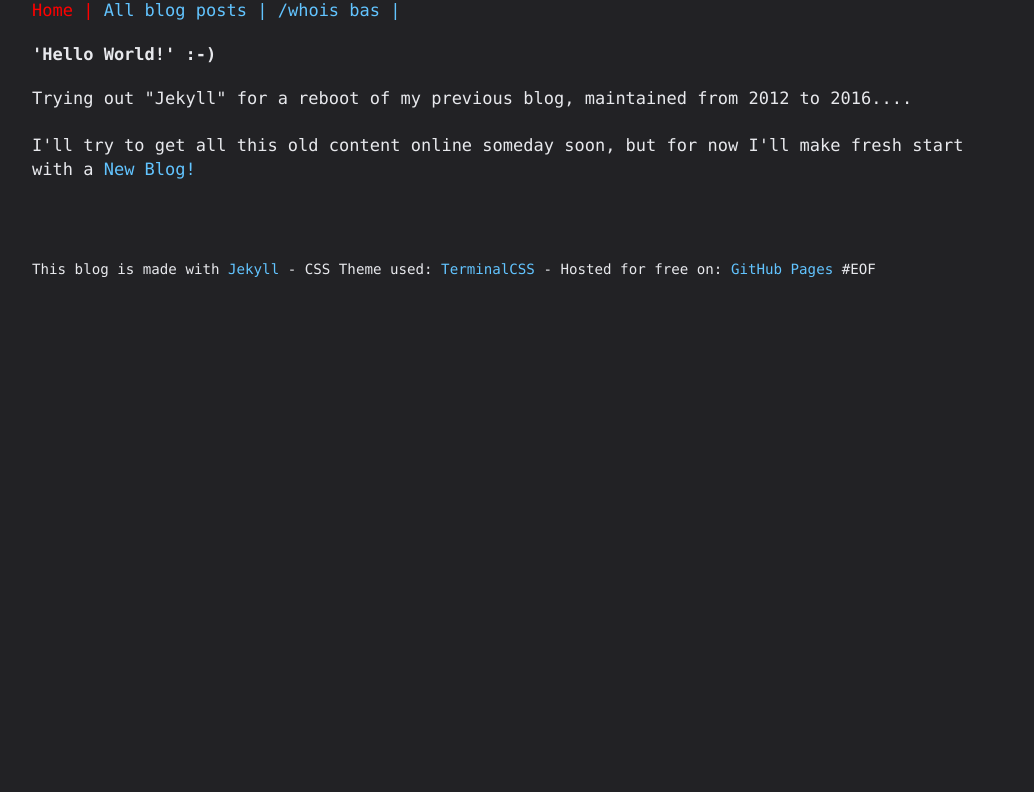
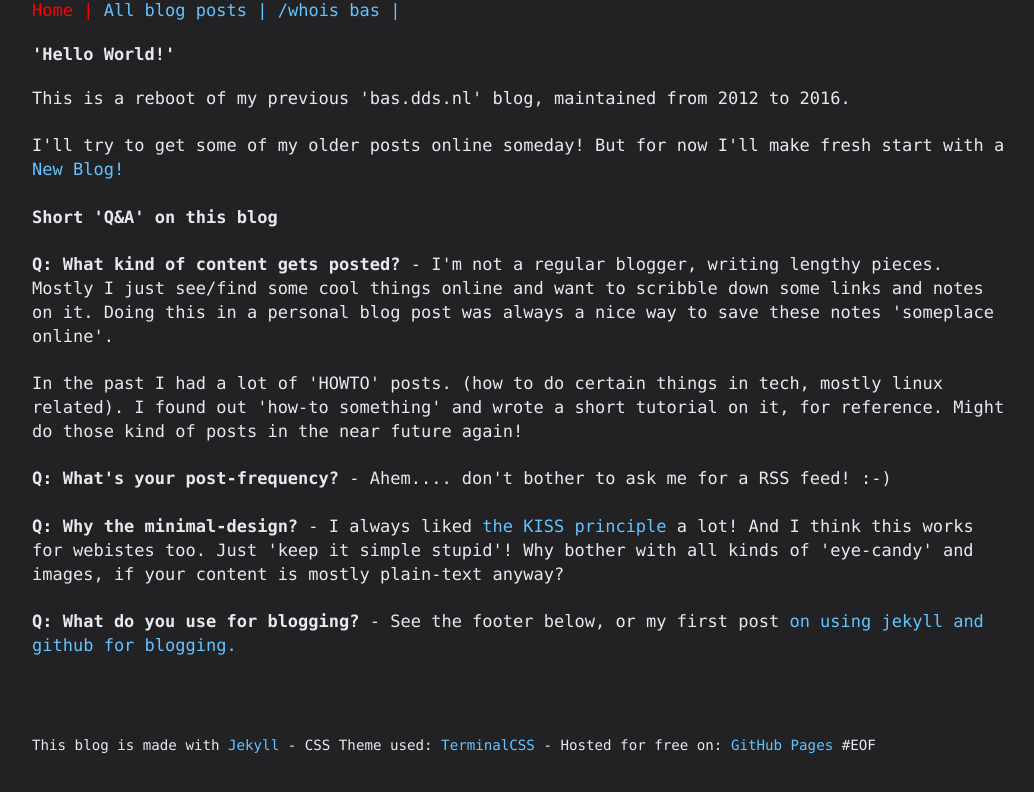
Before and after one commit to basdds/basdds.github.io, a Jekyll site: the page built from index.html, in a window 1280 px wide. Shown: the top 792 px of the page, without its empty margins (118-1152 px from the left). Built offline with Jekyll 4.4.1, drawn with Linux system fonts in a browser that asks for light colours.

Commit message:
site update

```diff
--- a/index.html
+++ b/index.html
@@ -2,8 +2,27 @@
 layout: default
 title: Home
 ---
-<h1>'Hello World!' :-)</h1>
+<h1>'Hello World!'</h1>
 
-<p>Trying out "Jekyll" for a reboot of my previous blog, maintained from 2012 to 2016....
+<p>This is a reboot of my previous 'bas.dds.nl' blog, maintained from 2012 to 2016.
 
-<p>I'll try to get all this old content online someday soon, but for now I'll make fresh start with a <a href="blog.html">New Blog!</a>
+<p>I'll try to get some of my older posts online someday! But for now I'll make fresh
+start with a <a href="blog.html">New Blog!</a>
+
+<h2>Short 'Q&A' on this blog</h2>
+
+<p><b>Q: What kind of content gets posted?</b> - I'm not a regular blogger, writing lengthy pieces. Mostly I just see/find some cool things online and
+want to scribble down some links and notes on it. Doing this in a personal blog post was always a nice way to save these notes
+'someplace online'. <br><br>
+
+In the past I had a lot of 'HOWTO' posts. (how to do certain things in tech, mostly linux related). I found out 'how-to something' and
+wrote a short tutorial on it, for reference. Might do those kind of posts in the near future again!
+
+<p><b>Q: What's your post-frequency?</b> - Ahem.... don't bother to ask me for a RSS feed! :-)
+
+<p><b>Q: Why the minimal-design?</b> - I always liked <a href="https://en.wikipedia.org/wiki/KISS_principle" target="_blank">the KISS principle</a> a lot!
+And I think this works for webistes too. Just 'keep it simple stupid'! Why bother with all kinds of 'eye-candy' and images, if your content
+is mostly plain-text anyway?
+
+<p><b>Q: What do you use for blogging?</b> - See the footer below, or my first post <A href="https://bas.rel.nl/2020/01/20/firstpost.html" target="_blank">
+on using jekyll and github for blogging.</a>
```
Also changed, not shown: 1 other file.
